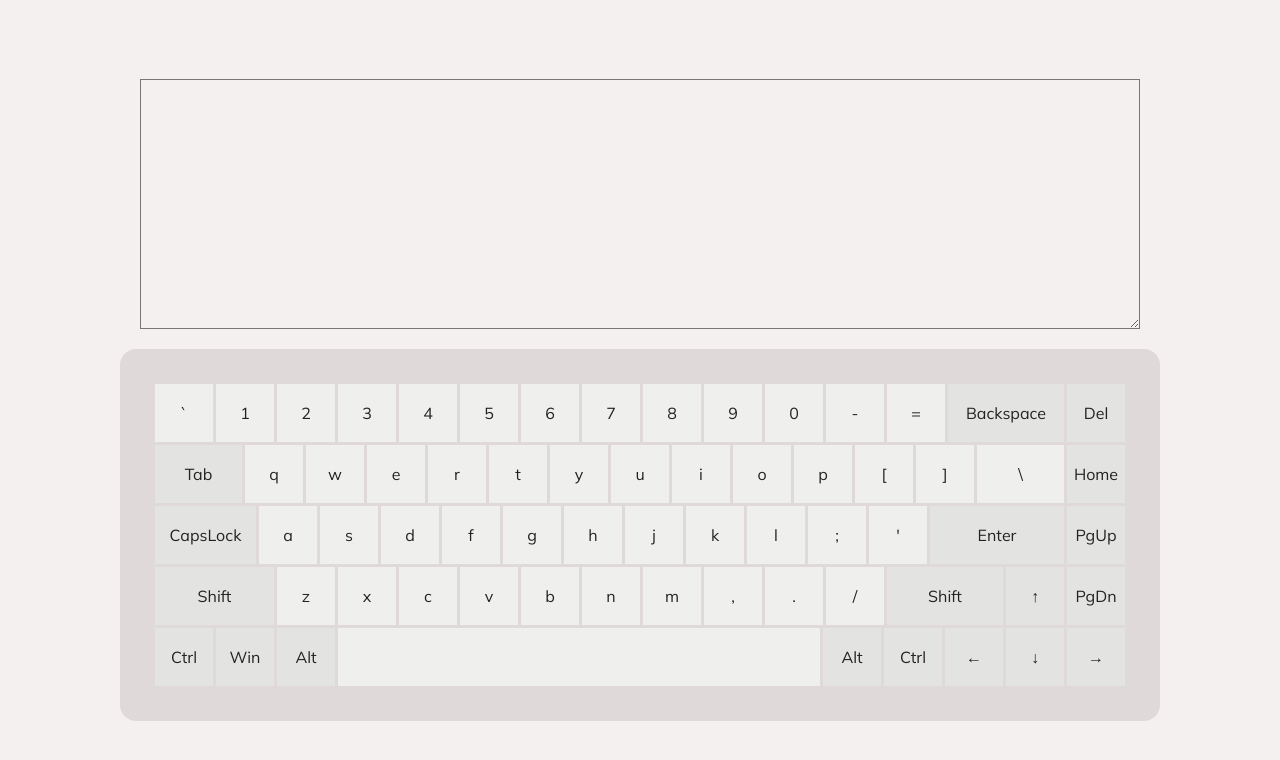
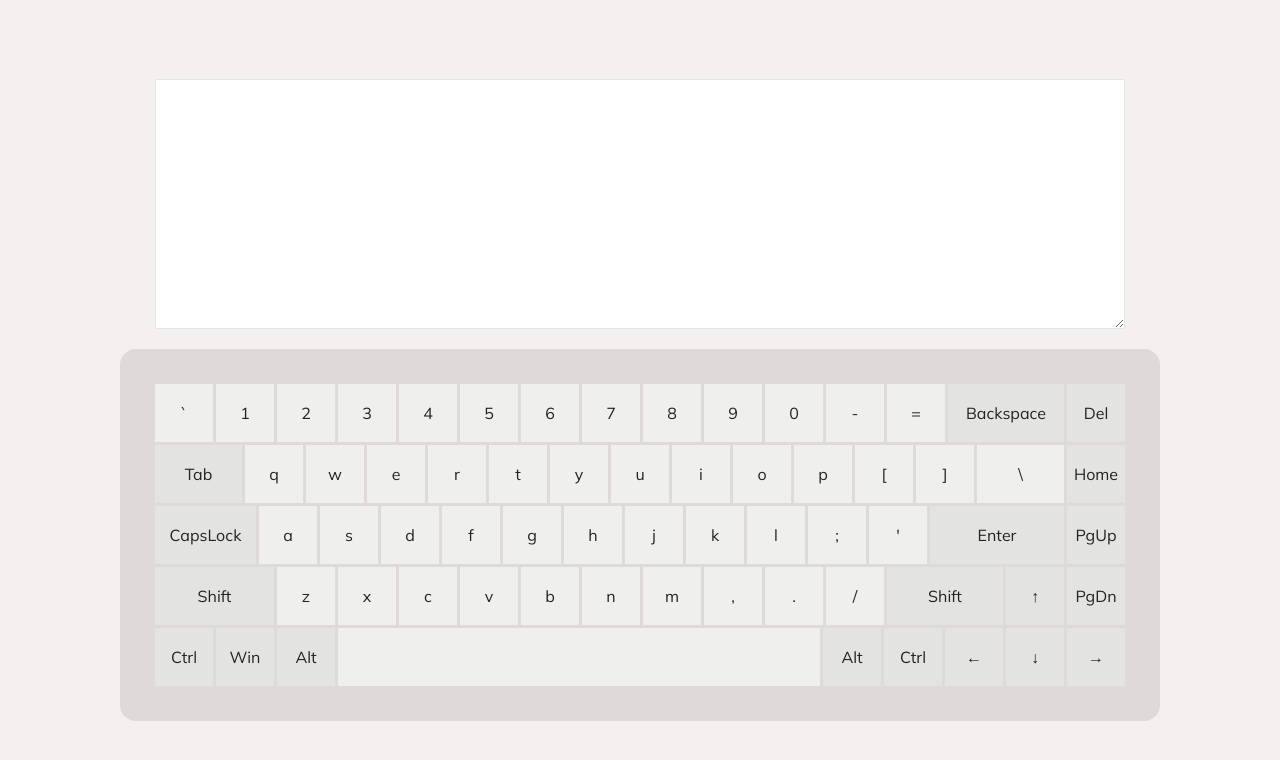
Before and after one commit to nowaylifer/virtual-keyboard, a website with bundled scripts: page index.html in a window 1280 px wide. Built offline with nearby package versions, Linux system fonts and the light colour scheme.

Commit message:
refactor: adjust textarea styling

```diff
--- a/assets/scss/style.scss
+++ b/assets/scss/style.scss
@@ -79,7 +79,10 @@ body {
 
 .textarea {
   font-size: 20px;
-  width: 1000px;
+  width: 970px;
   height: 250px;
-  background-color: transparent;
+  max-height: 400px;
+  background-color: #fff;
+  border: 1px solid rgba(0,10,20,.1);
+  resize: vertical;
 }
```
Also changed, not shown: assets/css/style.css, 1 other file.
